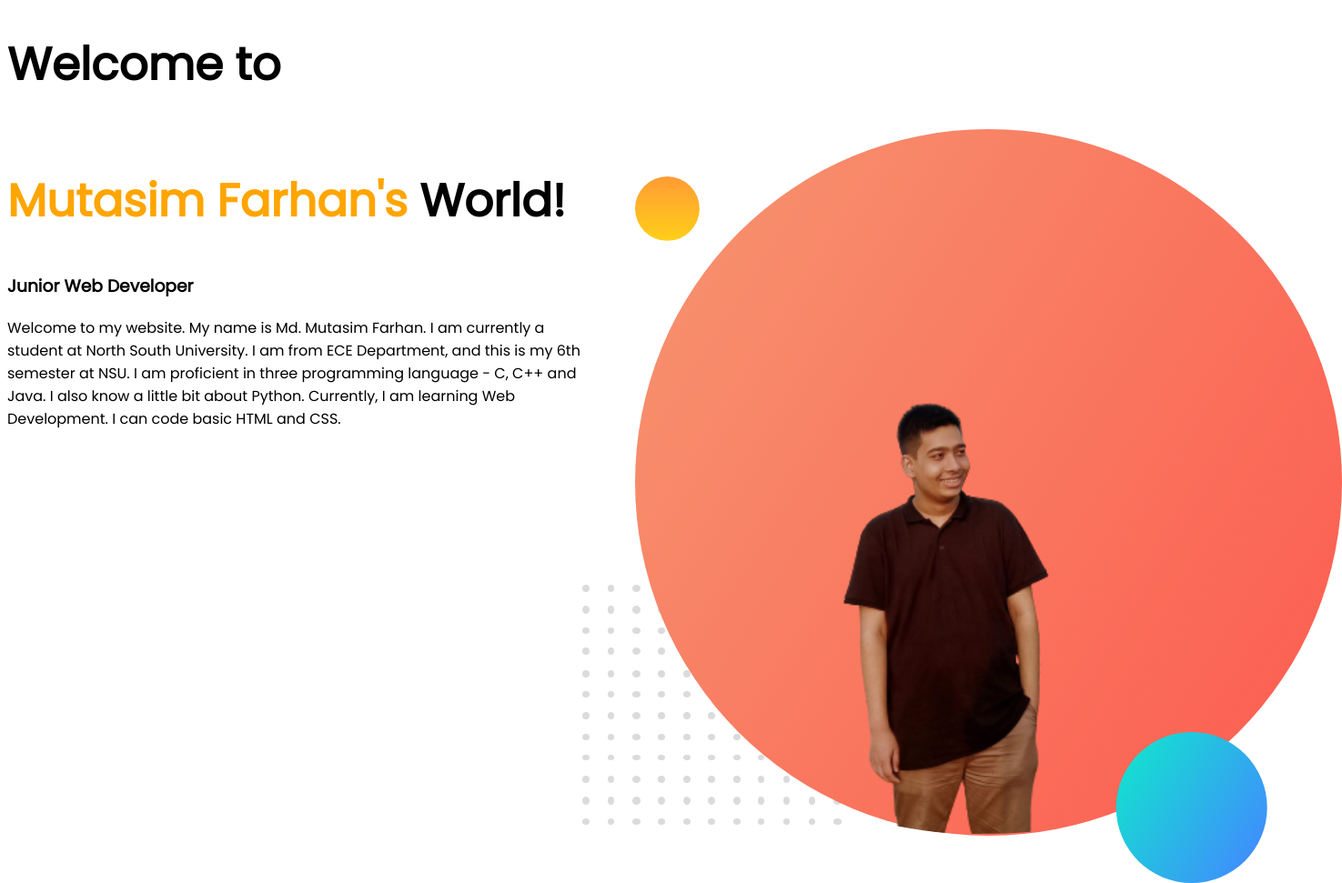
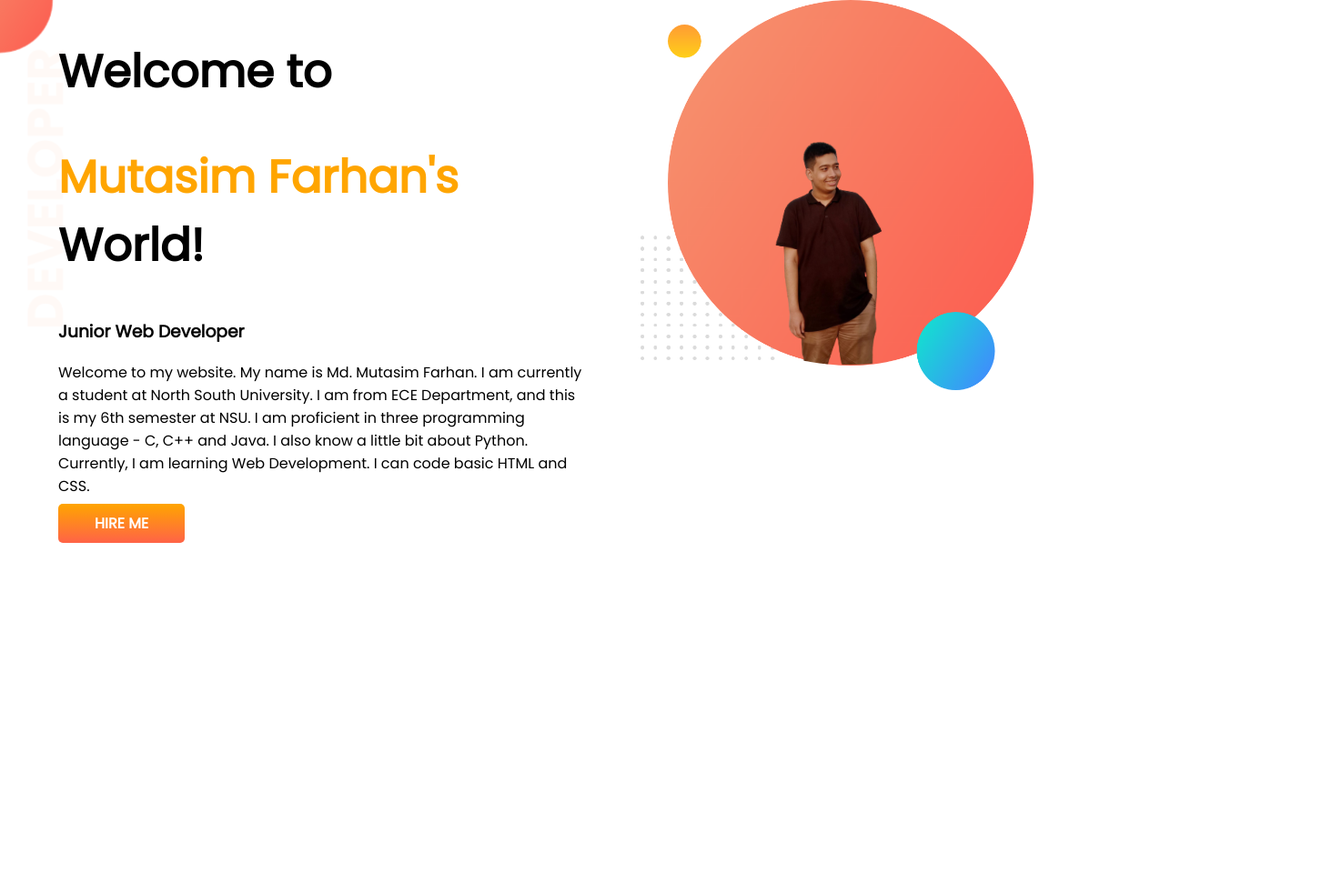
Before and after one commit to mfar201/developer-portfolio, a plain HTML site: page index.html in a window 1280 px wide. Shown: the whole page at 91% size, 1475 px wide, since content can reach past the window. After the commit the page ends 800 px from the top, so only its background shows below. Drawn offline with Linux system fonts and the light colour scheme.

Commit message:
first-banner-added

```diff
--- a/index.html
+++ b/index.html
@@ -13,9 +13,9 @@
 </head>
 
 <body>
-    <h1>Welcome to</h1>
-    <section>
+    <section class="top-banner">
         <div class="half-width">
+            <h1>Welcome to</h1>
             <h1><span class="font-color">Mutasim Farhan's</span> World!</h1>
             <h3>Junior Web Developer</h3>
             <p>Welcome to my website. My name is Md. Mutasim Farhan. I am currently a student at North South University.
@@ -25,6 +25,7 @@
                 C, C++ and Java. I also know a little bit about Python. Currently, I am learning Web Development. I can
                 code
                 basic HTML and CSS. </p>
+            <a class="hireme-button" target="_blank" href="https://www.facebook.com/farhan01.mutasim/">HIRE ME</a>
         </div>
         <div class="half-width"><img src="images/farhan-with-bg.png" alt="This is a Photo of Md. Mutasim Farhan"></div>
     </section>
--- a/style.css
+++ b/style.css
@@ -1,5 +1,6 @@
 body{
     font-family: 'Poppins', sans-serif;
+    margin: 0;
 }
 
 h1{
@@ -16,4 +17,23 @@ section{
 
 .half-width{
     width: 50%;
+    padding-left: 5%;
 }
+
+.half-width img{
+    width: 75%;
+}
+
+.hireme-button{
+    text-decoration: none;
+    background-image: linear-gradient(orange, tomato);
+    padding: 10px 40px;
+    border-radius: 5px;
+    color: white;
+    font-weight: 700;
+}
+
+.top-banner{
+    background-image: url(images/top-banner.png);
+    background-repeat: no-repeat;
+}
```
